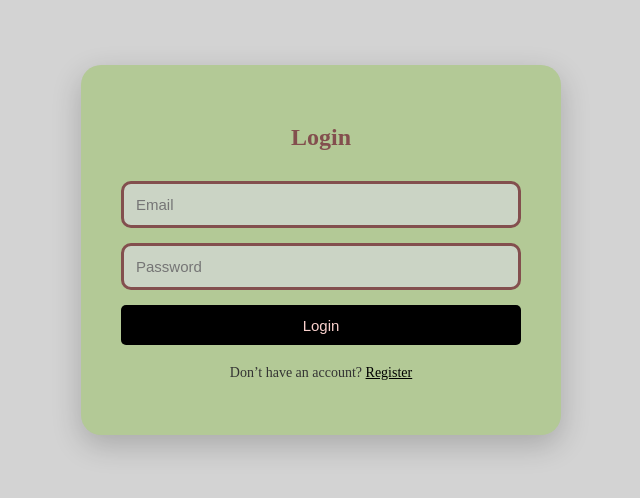
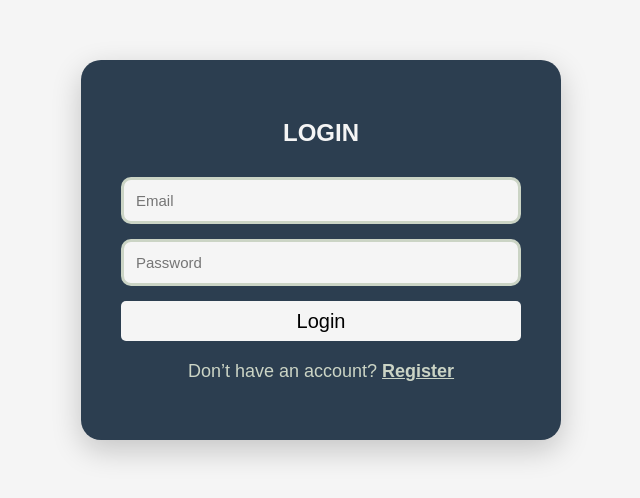
Before and after one commit to justinnebaltazar/stormhacks, a React (Vite) app: page /login in a window 1280 px wide. Shown: the part 150-648 px from the top of the page, without its empty margins (319-959 px from the left). Built offline with nearby package versions, Linux system fonts and the light colour scheme; no server answers; a web font is replaced by a local one.

Commit message:
update home path and update login/register page styling

```diff
--- a/src/App.jsx
+++ b/src/App.jsx
@@ -17,7 +17,7 @@
   return (
     <BrowserRouter>
       <Routes>
-        <Route path ='/home'
+        <Route path ='/'
         element={
           <>
           <Taskbar />
--- a/src/components/Login/Login.module.css
+++ b/src/components/Login/Login.module.css
@@ -4,24 +4,29 @@
     display: flex;
     justify-content: center;
     align-items: center;
+    font-family: Arial, Helvetica, sans-serif;
+    background: rgb(245, 245, 245);
 }
 
 .login {
     width: 400px;
-    background-color: #b3c996;
+    background-color: #2c3e50;
     border-radius: 20px;
     box-shadow: 0 10px 30px rgba(0, 0, 0, 0.2);
     padding: 40px;
     display: flex;
     flex-direction: column;
     align-items: center;
+
 }
 
 
 .title {
-    color: #834F4E;
+    color: rgb(245, 245, 245);
     margin-bottom: 30px;
     text-align: center;
+    font-size: 1.5rem;
+    text-transform: uppercase;
 }
 
 .form {
@@ -36,8 +41,8 @@
     width: 100%;
     padding: 12px;
     margin-bottom: 15px;
-    border: 3px solid #834F4E;
-    background-color: #CBD4C5;
+    border: 3px solid #CBD4C5;
+    background-color: rgb(245, 245, 245);
     color: #333;
     border-radius: 10px;
     box-sizing: border-box;
@@ -46,9 +51,9 @@
 
 
 .button {
-    background-color: black;
-    color: #F9D0CC;
-    font-size: 15px;
+    background-color: rgb(245, 245, 245);
+    color: black;
+    font-size: 20px;
     border: none;
     width: 100%;
     height: 40px;
@@ -57,19 +62,20 @@
 }
 
 .button:hover {
-    background-color: #723C3B;
+    background-color: rgb(206, 205, 205);
 }
 
 .text {
     margin-top: 20px;
-    color: #333;
-    font-size: 14px;
+    color: #CBD4C5;
+    font-size: 18px;
     text-align: center;
+    font-family: Arial, Helvetica, sans-serif;
 }
 
 .link {
-    color: #000;
-    font-weight: 500;
+    color: #CBD4C5;
+    font-weight: 700;
     cursor: pointer;
     text-decoration: underline;
 }
--- a/src/components/Register/Register.jsx
+++ b/src/components/Register/Register.jsx
@@ -52,7 +52,7 @@
             {message && <p className={styles.message}>{message}</p>}
             <div className={styles.formBox}>
                 <form onSubmit={handleSubmit} className={styles.form}>
-                    <h2 className={styles.heading}>Create an account!</h2>
+                    <h2 className={styles.heading}>Create Account</h2>
 
                     <input
                         className={styles.input}
@@ -82,7 +82,7 @@
                     />
 
                     <button className={styles.button} type="submit">
-                        Create Account
+                        Register
                     </button>
 
                     <p className={styles.footerText}>
--- a/src/components/Register/Register.module.css
+++ b/src/components/Register/Register.module.css
@@ -3,8 +3,9 @@
     min-height: 100vh;
     align-items: center;
     justify-content: center;
-    background: #f5f5f5;
+    background: #2c3e50;
     padding: 10px;
+    font-family: Arial, Helvetica, sans-serif;
 }
 
 .message {
@@ -37,7 +38,8 @@
     margin-bottom: 1.5rem;
     font-size: 1.5rem;
     font-weight: bold;
-    color: #064e3b; /* deep green */
+    color: #064e3b;
+    text-transform: uppercase;
 }
 
 .input {
@@ -48,7 +50,7 @@
     padding: 0.75rem 1rem;
     border-radius: 0.5rem;
     color: #111;
-    font-size: 1rem;
+    font-size: 18px;
 }
 
 .input::placeholder {
@@ -62,10 +64,11 @@
 }
 
 .button {
-    width: 100%;
+    width: 90%;
     margin-bottom: 1rem;
+    font-size: 20px;
     border: none;
-    background: #10b981;
+    background: #064e3b;
     padding: 0.75rem 1rem;
     border-radius: 0.5rem;
     font-weight: bold;
@@ -75,12 +78,12 @@
 }
 
 .button:hover {
-  background: #04724f;
+  background: #08845d;
 }
 
 .footerText {
     text-align: center;
-    font-size: 0.85rem;
+    font-size: 18px;
     color: #555;
 }
 
@@ -92,5 +95,5 @@
 }
 
 .link:hover {
-    color: #10543d;
+    color: #08845d;
 }
```
